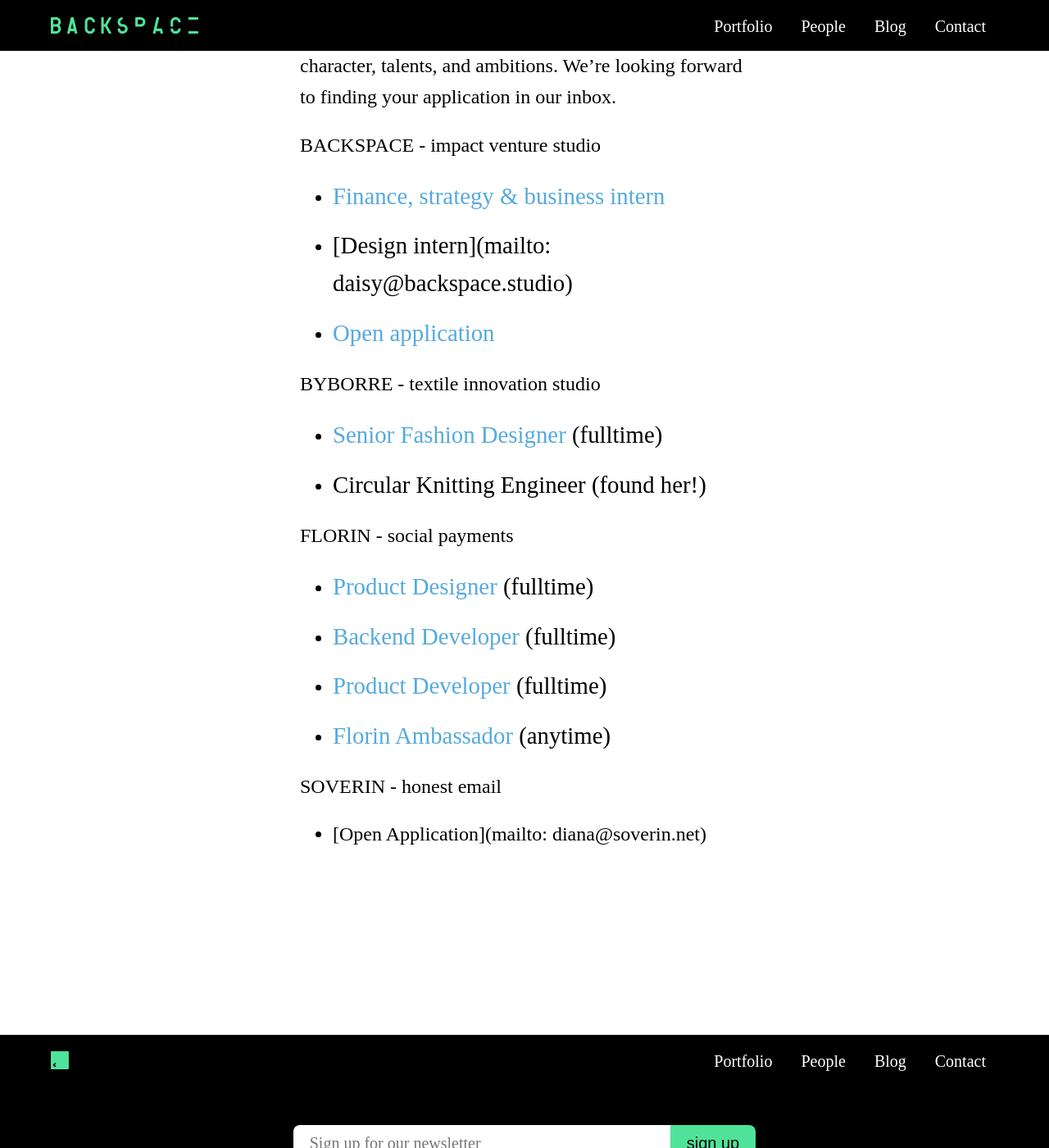
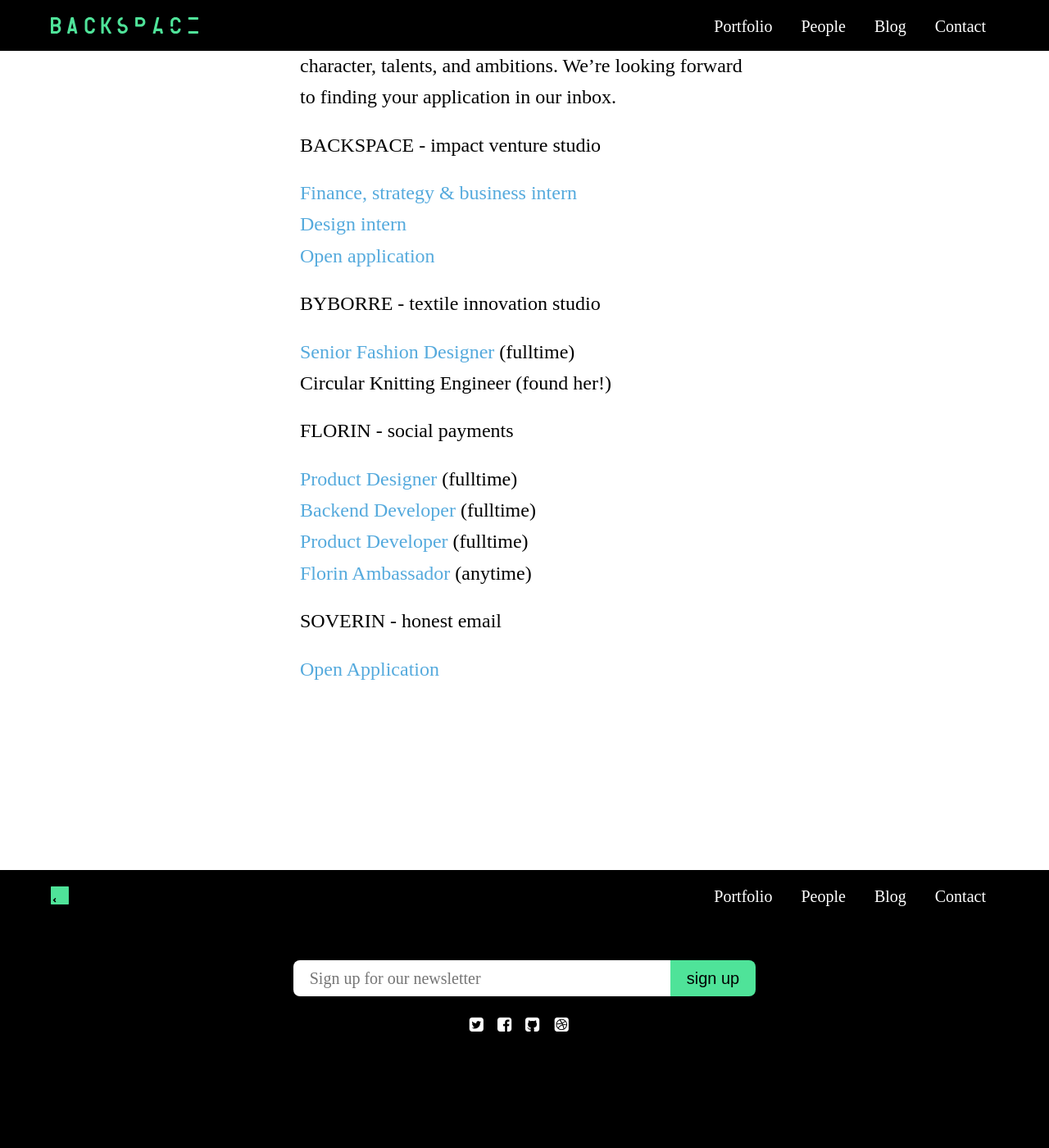
Before and after one commit to backspacehq/backspacehq.github.io, a Jekyll site: the page built from _posts/2016-10-04-work-with-us.markdown, in a window 1280 px wide and 1400 px high, scrolled down 1076 px. Shown: the whole window at 82% size. Built offline with Jekyll 4.4.1, drawn with Linux system fonts in a browser that asks for light colours; comment, search, counter and statistics services are not loaded; after the commit the page ends 2383 px from its top, so only the background shows below that.

Commit message:
Updated Work With Us

```diff
--- a/_posts/2016-10-04-work-with-us.markdown
+++ b/_posts/2016-10-04-work-with-us.markdown
@@ -15,28 +15,22 @@
 
 BACKSPACE - impact venture studio
 
-* [Finance, strategy & business intern](https://backspace.homerun.co/finance-strategy-and-business-internship)
-
-* \[Design intern\](mailto: daisy@backspace.studio)
-
-* [Open application](https://backspace.homerun.co/open-application/en/apply)
+[Finance, strategy & business intern](https://backspace.homerun.co/finance-strategy-and-business-internship)\
+[Design intern](mailto: daisy@backspace.studio)\
+[Open application](https://backspace.homerun.co/open-application/en/apply)
 
 BYBORRE - textile innovation studio
 
-* [Senior Fashion Designer](https://byborre.homerun.co/senior-designer) (fulltime)
-
-* Circular Knitting Engineer (found her!)
+[Senior Fashion Designer](https://byborre.homerun.co/senior-designer) (fulltime)\
+Circular Knitting Engineer (found her!)
 
 FLORIN - social payments
 
-* [Product Designer](http://jobs.florinapp.com/product-designer/en) (fulltime)
-
-* [Backend Developer](http://jobs.florinapp.com/backend-developer) (fulltime)
-
-* [Product Developer](http://jobs.florinapp.com/product-developer) (fulltime)
-
-* [Florin Ambassador](http://florinapp.com/ambassadeur) (anytime)
+[Product Designer](http://jobs.florinapp.com/product-designer/en) (fulltime)\
+[Backend Developer](http://jobs.florinapp.com/backend-developer) (fulltime)\
+[Product Developer](http://jobs.florinapp.com/product-developer) (fulltime)\
+[Florin Ambassador](http://florinapp.com/ambassadeur) (anytime)
 
 SOVERIN - honest email
 
-* \[Open Application\](mailto: diana@soverin.net)
+[Open Application](mailto: diana@soverin.net)
```
